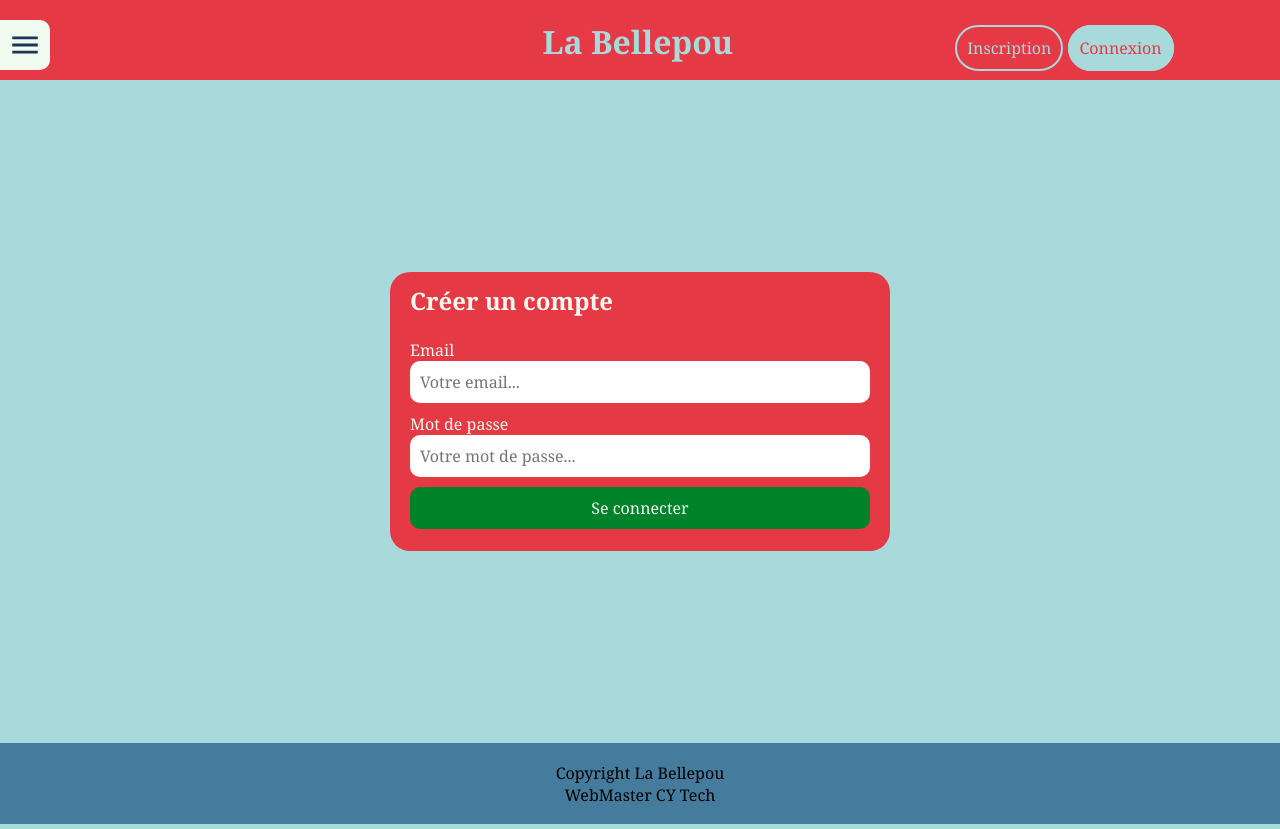
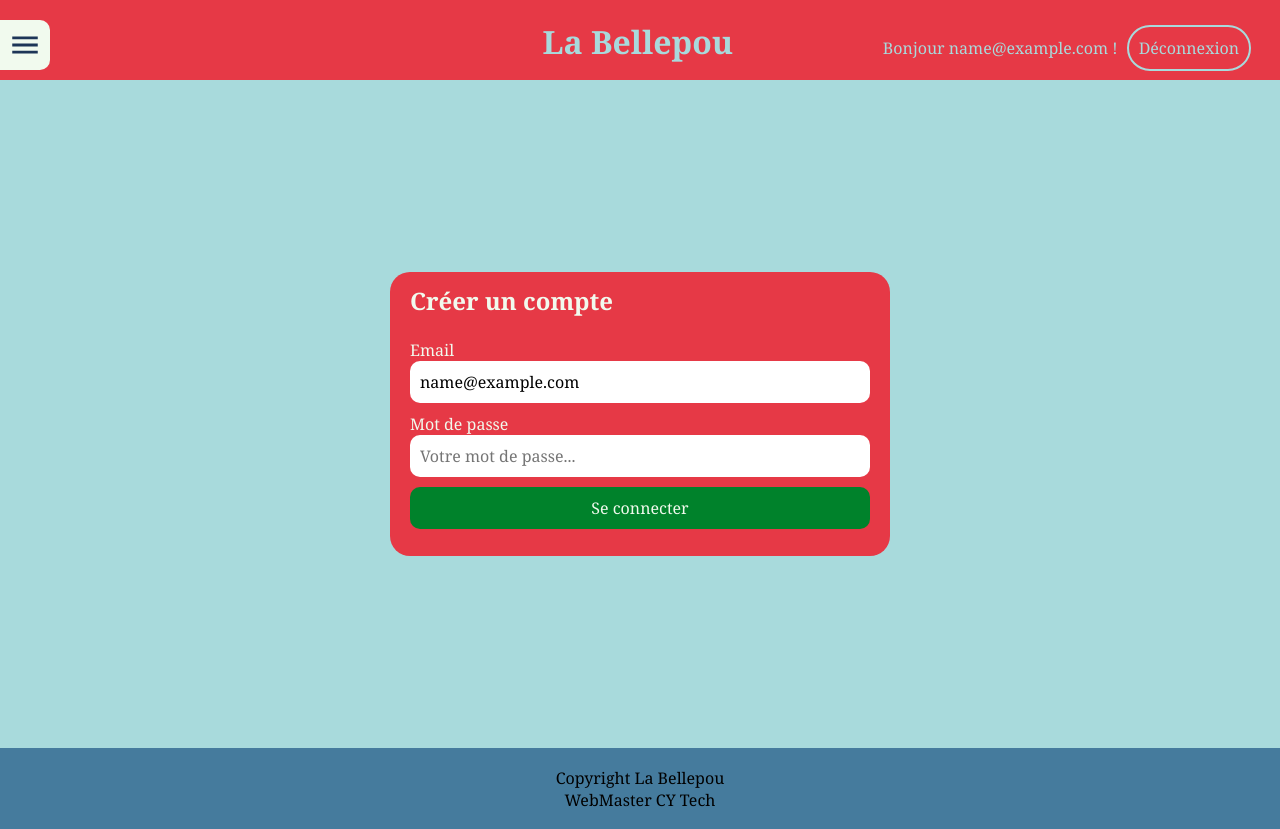
Before and after one commit to Reloul/LaBellePou, a PHP site: page /php/inscription.php in a window 1280 px wide. Run offline with PHP 8.4, Linux system fonts and the light colour scheme; the visitor is signed in with stand-in values (Sample User, id 1).

Commit message:
connexion/deconnexion

```diff
--- a/css/Bellepou.css
+++ b/css/Bellepou.css
@@ -305,15 +305,16 @@ footer{
     width: 33%;
 }
 
-.compte a{
+.compte a, .compte input{
     text-decoration: none;
     padding: 10px;
     border-radius: 25px;
 }
 
-.inscription{
+.inscription, .compte input{
     border: solid 2px #A8DADC;
     color: #A8DADC;
+    background-color: #E63946;
 }
 
 .connexion{
@@ -321,3 +322,8 @@ footer{
     background-color: #A8DADC;
     color: #E63946;
 }
+
+.email{
+    color: #A8DADC;
+    padding: 5px;
+}
--- a/php/connexion.php
+++ b/php/connexion.php
@@ -36,7 +36,6 @@
           </div>
 
           <script src="https://unpkg.com/ionicons@4.5.10-0/dist/ionicons.js"></script>
-          <!--<script src="../js/contact.js"></script>-->
           <script src="../js/index.js"></script>
     </body>
 </htlm>
--- /dev/null
+++ b/php/deconnexion.php
@@ -0,0 +1,16 @@
+<?php
+session_start();
+$isLoggedIn = false;
+$email = '';
+
+if (isset($_SESSION['email'])) {
+    $isLoggedIn = true;
+    $email = $_SESSION['email'];
+}
+
+if (isset($_POST['logout'])) {
+    session_destroy();
+    header('Location: ./index.php');
+    exit;
+}
+?>
--- a/php/ecrirejson.php
+++ b/php/ecrirejson.php
@@ -1,9 +1,15 @@
 <?php
-     $email = isset($_POST['email']) ? $_POST['email'] : '';
-     $password = isset($_POST['password']) ? $_POST['password'] : '';
-     $error = '';
+
+session_start();
+
+$email = "";
+$password = "";
+$error = "";
 
 if ($_SERVER['REQUEST_METHOD'] == 'POST') {
+    $email = $_POST['email'];
+    $password = $_POST['password'];
+
     if (empty($email) || empty($password)) {
         $error = "Veuillez remplir tous les champs.";
     } elseif (!filter_var($email, FILTER_VALIDATE_EMAIL)) {
@@ -26,7 +32,7 @@
             $newUser = array('email' => $email, 'password' => $password);
             $users[] = $newUser;
             $json = json_encode(array('users' => $users), JSON_PRETTY_PRINT);
-                file_put_contents('users.json', $json);
+            file_put_contents('../json/users.json', $json);
 
             $_SESSION['email'] = $email;
             $_SESSION['password'] = $password;
--- a/php/header.php
+++ b/php/header.php
@@ -1,3 +1,7 @@
+<?php
+     session_start();
+     include 'deconnexion.php';
+?>
 <!DOCTYPE html>
 <html>
 <head>
@@ -11,10 +15,21 @@
         <div class="name">
             <h1 id="titre">La Bellepou</h1>
         </div>
+        <?php if ($isLoggedIn) { ?>
+        <div class="compte">
+            <div class="email"> Bonjour <?php echo $email; ?> !</div>
+            <div>
+                <form method="post" action="">
+                    <input type="submit" name="logout" value="Déconnexion" id="deconnexion" class="deconnexion">
+                </form>
+            </div>
+        </div>
+    <?php } else { ?>
         <div class="compte">
             <a href="./inscription.php" class="inscription">Inscription</a>
             <a href="./connexion.php" class="connexion">Connexion</a>
         </div>
+    <?php } ?>
     </header>
 </body>
 </html>
--- a/php/inscription.php
+++ b/php/inscription.php
@@ -15,8 +15,6 @@
           <?php include 'header.php'; ?>
           <?php include 'menu.php'; ?>
 
-
-
           <div class="seconnecter">
             <h2>Créer un compte</h2>
             <br>
@@ -26,9 +24,7 @@
                <label for="mdp">Mot de passe</label>
                <input type="password" id="mdp" placeholder="Votre mot de passe..." name="password" value="<?php echo $password; ?>">
                <input type="submit" value="Se connecter" id="submit" name="submit">
-               <?php if (!empty($error)): ?>
-                  <span class="verif" id="error"><?php echo $error; ?></span>
-               <?php endif; ?>
+               <span class="verif" id="error"><?php echo $error; ?></span>
             </form>
           </div>
 
@@ -40,7 +36,6 @@
           </div>
 
           <script src="https://unpkg.com/ionicons@4.5.10-0/dist/ionicons.js"></script>
-          <script src="../js/contact.js"></script>
           <script src="../js/index.js"></script>
     </body>
 </htlm>
```
Also changed, not shown: index.php (+14 -2 lines), json/users.json (+8 -0 lines). Lines whose indentation alone changed are shown as unchanged.
